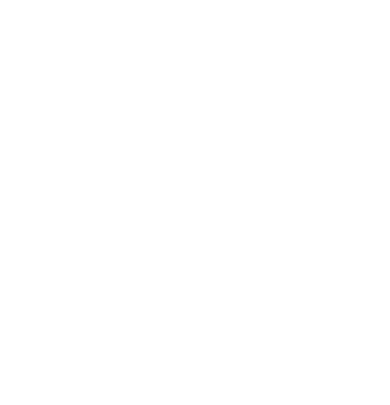
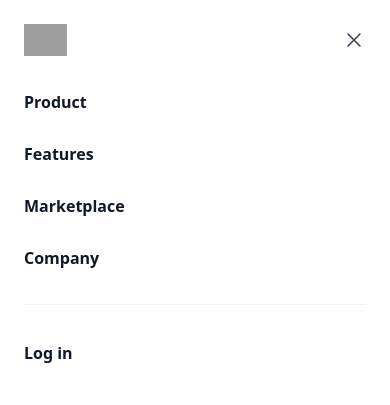
Before and after one commit to teobourloglou/smart-safe, a plain HTML site: page index.html in a window 390 px wide. Drawn offline with nearby package versions, Linux system fonts and the light colour scheme; grey boxes are pictures that could not be loaded.

Commit message:
[feat] Add tailwind CLI and header component

```diff
--- /dev/null
+++ b/components/header.html
@@ -0,0 +1,59 @@
+<header class="bg-white">
+    <nav class="flex items-center justify-between p-6 mx-auto max-w-7xl lg:px-8" aria-label="Global">
+      <div class="flex lg:flex-1">
+        <a href="#" class="-m-1.5 p-1.5">
+          <span class="sr-only">Your Company</span>
+          <img class="w-auto h-8" src="https://tailwindui.com/img/logos/mark.svg?color=indigo&shade=600" alt="">
+        </a>
+      </div>
+      <div class="flex lg:hidden">
+        <button type="button" class="-m-2.5 inline-flex items-center justify-center rounded-md p-2.5 text-gray-700">
+          <span class="sr-only">Open main menu</span>
+          <svg class="w-6 h-6" fill="none" viewBox="0 0 24 24" stroke-width="1.5" stroke="currentColor" aria-hidden="true">
+            <path stroke-linecap="round" stroke-linejoin="round" d="M3.75 6.75h16.5M3.75 12h16.5m-16.5 5.25h16.5" />
+          </svg>
+        </button>
+      </div>
+      <div class="hidden lg:flex lg:gap-x-12">
+        <a href="#" class="text-sm font-semibold leading-6 text-gray-900">Product</a>
+        <a href="#" class="text-sm font-semibold leading-6 text-gray-900">Features</a>
+        <a href="#" class="text-sm font-semibold leading-6 text-gray-900">Marketplace</a>
+        <a href="#" class="text-sm font-semibold leading-6 text-gray-900">Company</a>
+      </div>
+      <div class="hidden lg:flex lg:flex-1 lg:justify-end">
+        <a href="#" class="text-sm font-semibold leading-6 text-gray-900">Log in <span aria-hidden="true">&rarr;</span></a>
+      </div>
+    </nav>
+    <!-- Mobile menu, show/hide based on menu open state. -->
+    <div class="lg:hidden" role="dialog" aria-modal="true">
+      <!-- Background backdrop, show/hide based on slide-over state. -->
+      <div class="fixed inset-0 z-10"></div>
+      <div class="fixed inset-y-0 right-0 z-10 w-full px-6 py-6 overflow-y-auto bg-white sm:max-w-sm sm:ring-1 sm:ring-gray-900/10">
+        <div class="flex items-center justify-between">
+          <a href="#" class="-m-1.5 p-1.5">
+            <span class="sr-only">Your Company</span>
+            <img class="w-auto h-8" src="https://tailwindui.com/img/logos/mark.svg?color=indigo&shade=600" alt="">
+          </a>
+          <button type="button" class="-m-2.5 rounded-md p-2.5 text-gray-700">
+            <span class="sr-only">Close menu</span>
+            <svg class="w-6 h-6" fill="none" viewBox="0 0 24 24" stroke-width="1.5" stroke="currentColor" aria-hidden="true">
+              <path stroke-linecap="round" stroke-linejoin="round" d="M6 18L18 6M6 6l12 12" />
+            </svg>
+          </button>
+        </div>
+        <div class="flow-root mt-6">
+          <div class="-my-6 divide-y divide-gray-500/10">
+            <div class="py-6 space-y-2">
+              <a href="#" class="block px-3 py-2 -mx-3 text-base font-semibold leading-7 text-gray-900 rounded-lg hover:bg-gray-50">Product</a>
+              <a href="#" class="block px-3 py-2 -mx-3 text-base font-semibold leading-7 text-gray-900 rounded-lg hover:bg-gray-50">Features</a>
+              <a href="#" class="block px-3 py-2 -mx-3 text-base font-semibold leading-7 text-gray-900 rounded-lg hover:bg-gray-50">Marketplace</a>
+              <a href="#" class="block px-3 py-2 -mx-3 text-base font-semibold leading-7 text-gray-900 rounded-lg hover:bg-gray-50">Company</a>
+            </div>
+            <div class="py-6">
+              <a href="#" class="-mx-3 block rounded-lg px-3 py-2.5 text-base font-semibold leading-7 text-gray-900 hover:bg-gray-50">Log in</a>
+            </div>
+          </div>
+        </div>
+      </div>
+    </div>
+  </header>
--- a/index.html
+++ b/index.html
@@ -1,20 +1,23 @@
+<!DOCTYPE html>
 <html lang="en">
 <head>
     <meta charset="UTF-8">
     <meta name="viewport" content="width=device-width, initial-scale=1.0">
+
     <title>SmartSafe</title>
 
-    <script src="https://cdn.tailwindcss.com"></script>
+    <link rel="stylesheet" href="./dist/output.css">
+
+    <script src="./app.js"></script>
     <script defer src="https://cdn.jsdelivr.net/npm/alpinejs@3.x.x/dist/cdn.min.js"></script>
-    <script src="./app.js"></script>
 </head>
 <body>
-    <body x-data="">
-        <!-- <div id="ali"></div> -->
+    <body x-data="" class="bg-black">
+        <div id="header"></div>
     </body>
     <script>
         const homeComponents = [
-            // { name: "header",       elementId: "header"     },
+            { name: "header",       elementId: "header"     },
         ];
         fetchComponents(homeComponents);
     </script>
--- /dev/null
+++ b/input.css
@@ -0,0 +1,3 @@
+@tailwind base;
+@tailwind components;
+@tailwind utilities;
--- /dev/null
+++ b/tailwind.config.js
@@ -0,0 +1,8 @@
+/** @type {import('tailwindcss').Config} */
+module.exports = {
+  content: ["./**/*.{html,js}"],
+  theme: {
+    extend: {},
+  },
+  plugins: [],
+}
```
Also changed, not shown: dist/output.css (added).
